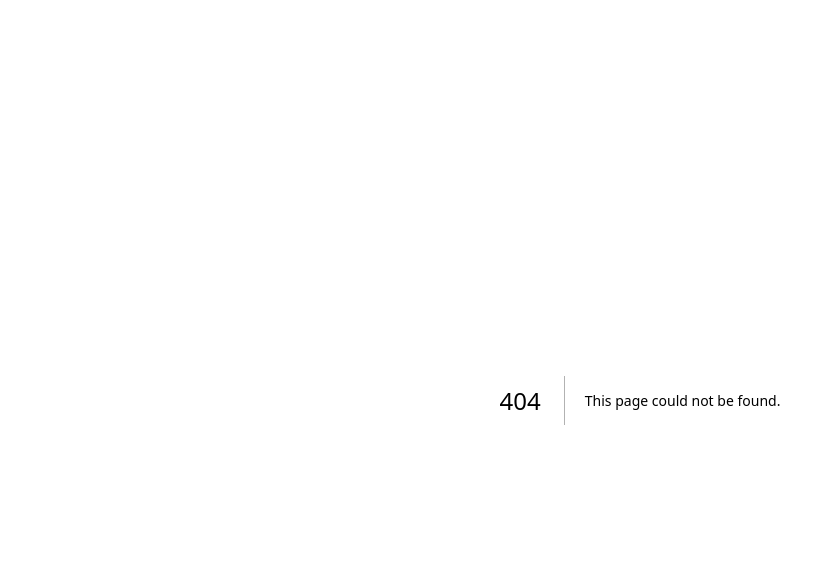
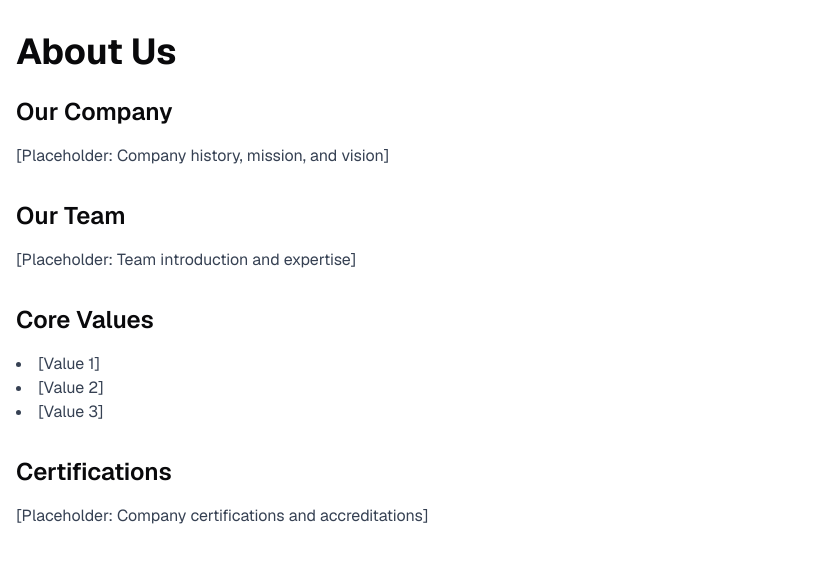
Before and after one commit to naikabhi11/nextjs-ai-chatbot3, a Next.js app: page /about in a window 1280 px wide. Before the commit this address had no page. Shown: the top 562 px of the page, without its empty margins (0-827 px from the left). Built offline with nearby package versions, Linux system fonts and the light colour scheme.

Commit message:
Add About Us page placeholder

```diff
--- /dev/null
+++ b/app/about/page.tsx
@@ -0,0 +1,44 @@
+// About Us Page - Electrical Panel Assembly Business
+// Placeholder for About Us content
+
+export default function AboutPage() {
+  return (
+    <div className="container mx-auto px-4 py-8">
+      <h1 className="text-4xl font-bold mb-6">About Us</h1>
+
+      {/* Company History Section */}
+      <section className="mb-8">
+        <h2 className="text-2xl font-semibold mb-4">Our Company</h2>
+        <p className="text-gray-700 mb-4">
+          [Placeholder: Company history, mission, and vision]
+        </p>
+      </section>
+
+      {/* Team Section */}
+      <section className="mb-8">
+        <h2 className="text-2xl font-semibold mb-4">Our Team</h2>
+        <p className="text-gray-700 mb-4">
+          [Placeholder: Team introduction and expertise]
+        </p>
+      </section>
+
+      {/* Values Section */}
+      <section className="mb-8">
+        <h2 className="text-2xl font-semibold mb-4">Core Values</h2>
+        <ul className="list-disc list-inside text-gray-700">
+          <li>[Value 1]</li>
+          <li>[Value 2]</li>
+          <li>[Value 3]</li>
+        </ul>
+      </section>
+
+      {/* Certifications Section */}
+      <section className="mb-8">
+        <h2 className="text-2xl font-semibold mb-4">Certifications</h2>
+        <p className="text-gray-700 mb-4">
+          [Placeholder: Company certifications and accreditations]
+        </p>
+      </section>
+    </div>
+  );
+}
```
